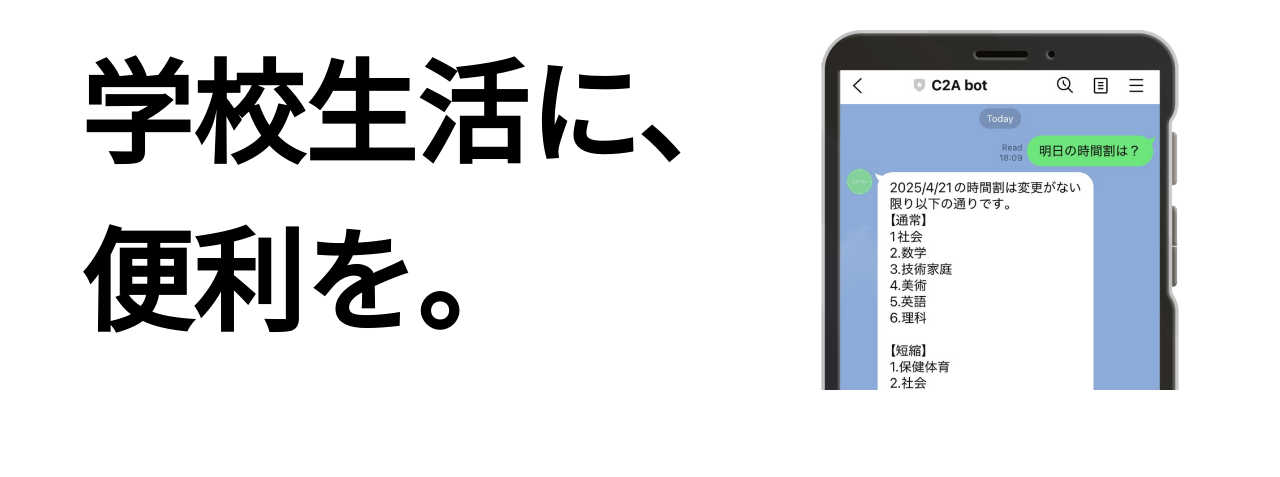
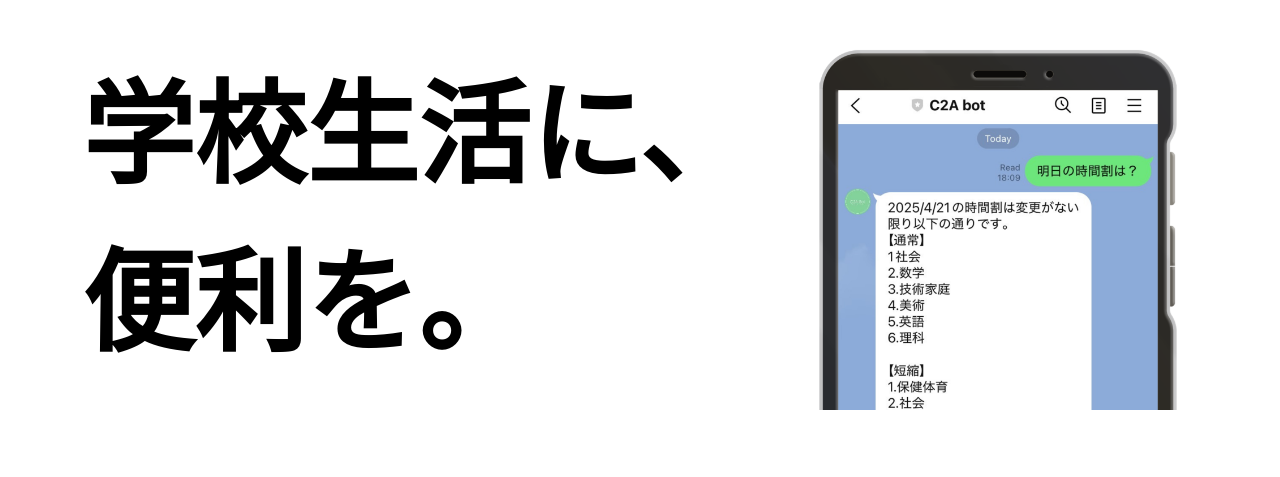
Before and after one commit to TATNOOOOOO/C2A-bot, a plain HTML site: page index.html in a window 1280 px wide. Shown: the part 114-591 px from the top of the page. Drawn offline with Linux system fonts and the light colour scheme; some packages are replaced by stand-ins of ours.

Commit message:
Update style.css

```diff
--- a/css/style.css
+++ b/css/style.css
@@ -8,16 +8,25 @@ rounded:
 }
 */
 
+/* PC用のデフォルトスタイル */
 body {
-	/* PC用の横幅を指定 */
-	min-width: 1080px;
+  font-size: 16px;
+  margin: 20px;
 }
-/* スマートフォンのブレイクポイント */
-@media screen and (max-width: 769px){
-	body {
-		/* 初期化 */
-		min-width: initial;
-	}
+
+/* iPad用のスタイル（画面幅768px以下のデバイスに適用） */
+@media (max-width: 768px) {
+  body {
+    font-size: 14px; /* 小さくしてみる */
+    margin: 10px;    /* 余白を調整 */
+  }
+
+  /* 図形や折り返しが崩れないように調整 */
+  .your-element-class {
+    width: 100%;
+    max-width: 100%;
+    height: auto;
+  }
 }
 
 .ja {
```
